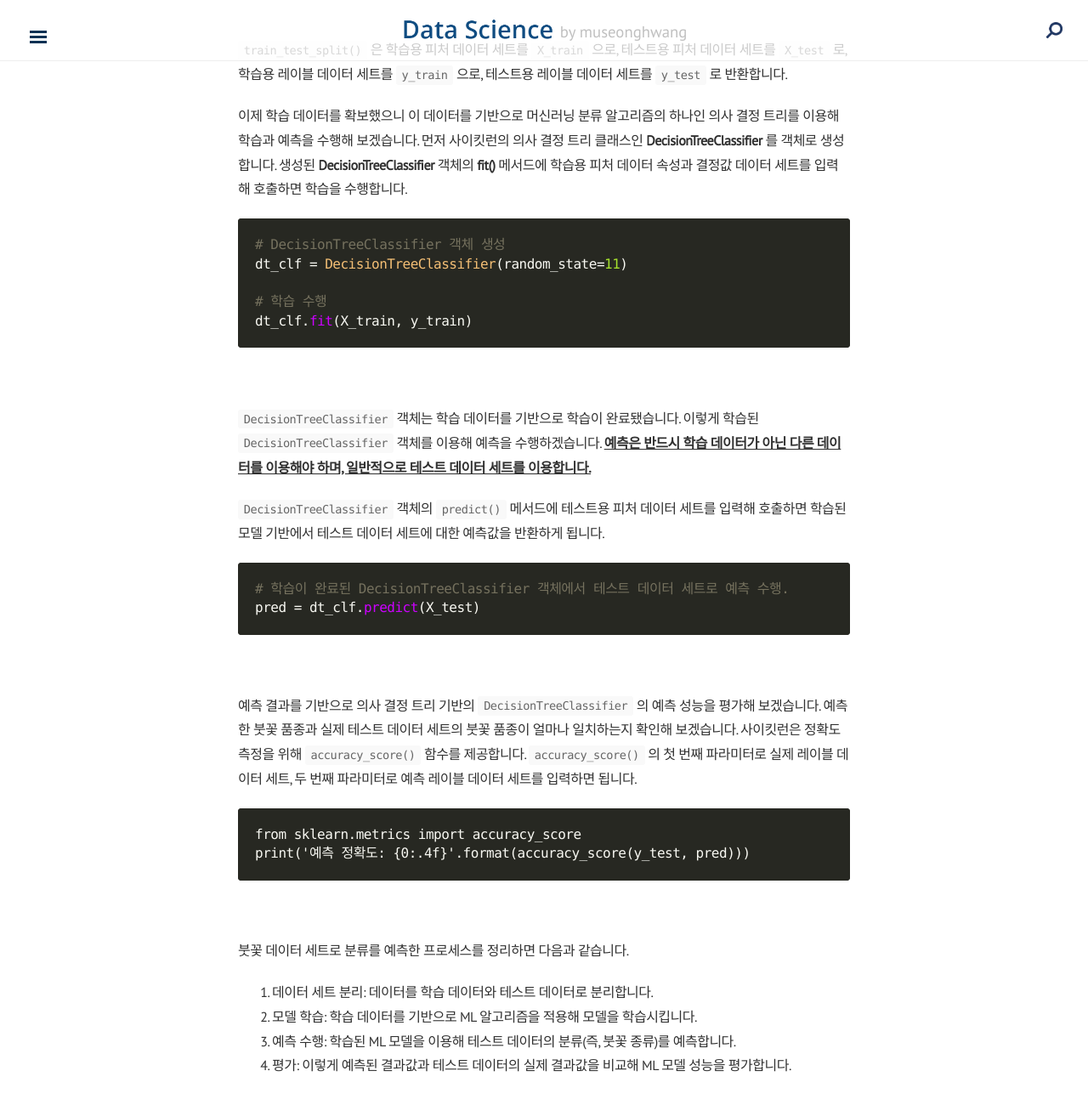
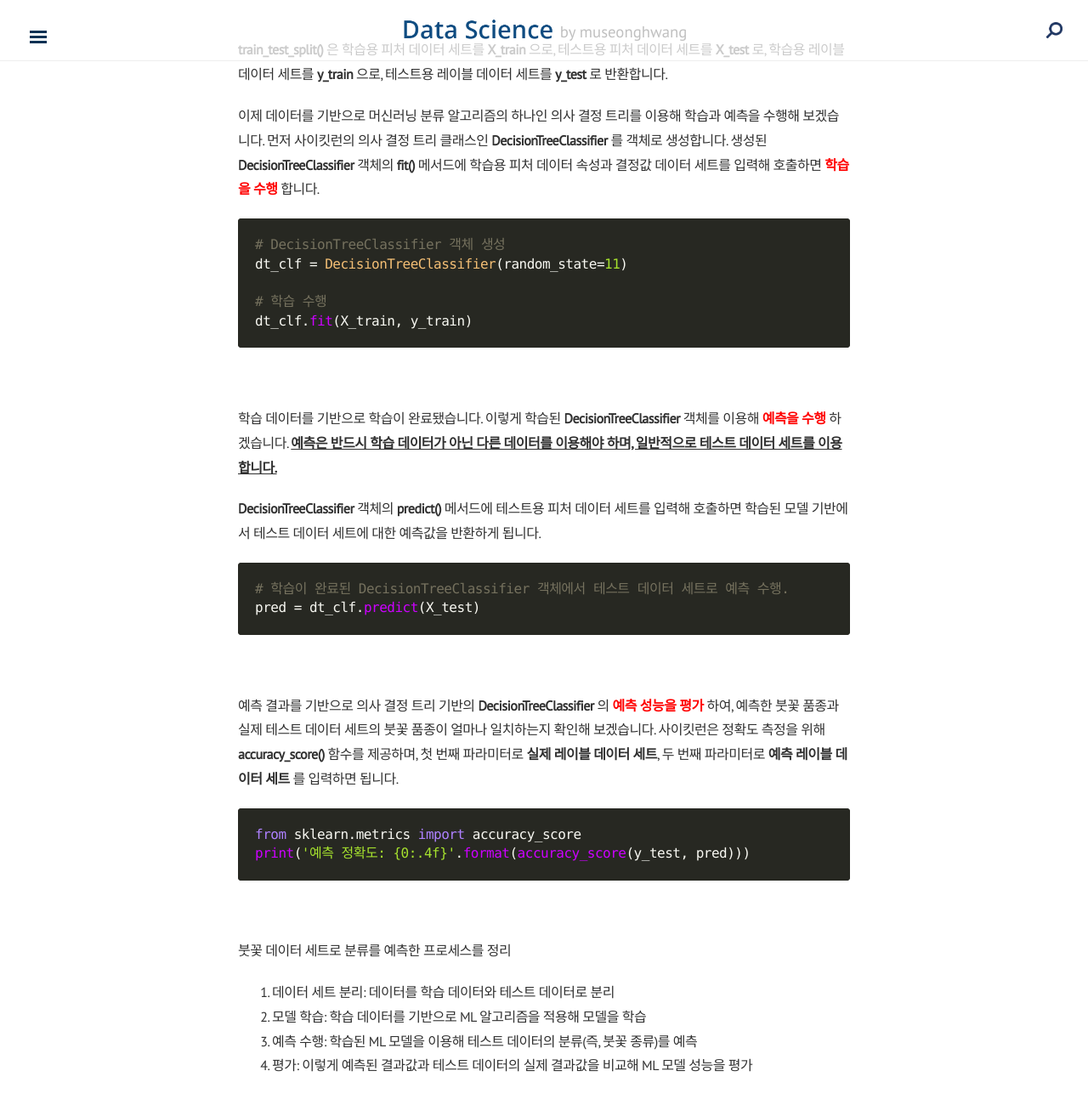
Before and after one commit to museonghwang/museonghwang.github.io, a Jekyll site: the page built from _posts/2023-04-01-ml-sklearn01.md, in a window 1280 px wide and 1400 px high, scrolled down 2212 px. Shown: the top 1300 px of the window at 85% size. Built offline with Jekyll 4.4.1, drawn with Linux system fonts in a browser that asks for light colours; nearby versions of some CDN libraries.

Commit message:
sklearn01 Upload

````diff
--- a/_posts/2023-04-01-ml-sklearn01.md
+++ b/_posts/2023-04-01-ml-sklearn01.md
@@ -24,7 +24,7 @@ from sklearn.model_selection import train_test_split
 
 <br>
 
-`load_iris()` 함수를 이용해 붓꽃 데이터 세트를 로딩한 후, 피처들과 데이터 값이 어떻게 구성돼 있는지 확인하기 위해 DataFrame으로 변환하겠습니다.
+**load_iris()** 함수를 이용해 붓꽃 데이터 세트를 로딩한 후, 피처들과 데이터 값이 어떻게 구성돼 있는지 확인하기 위해 DataFrame으로 변환하겠습니다.
 ```py
 import pandas as pd
 
@@ -55,13 +55,13 @@ iris target명: ['setosa' 'versicolor' 'virginica']
 
 <br>
 
-학습용 데이터와 테스트용 데이터를 분리하겠습니다. **<span style="color:red">학습용 데이터와 테스트용 데이터는 반드시 분리해야 합니다.</span>** **<u>학습 데이터로 학습된 모델이 얼마나 뛰어난 성능을 가지는지 평가하려면 테스트 데이터 세트가 필요하기 때문</u>**입니다. 이를 위해 사이킷런은 `train_test_split()` API를 제공합니다.
+학습용 데이터와 테스트용 데이터를 분리하겠습니다. **<span style="color:red">학습용 데이터와 테스트용 데이터는 반드시 분리해야 합니다.</span>** **<u>학습 데이터로 학습된 모델이 얼마나 뛰어난 성능을 가지는지 평가하려면 테스트 데이터 세트가 필요하기 때문</u>** 입니다. 이를 위해 사이킷런은 **train_test_split()** API를 제공합니다.
 
-* `train_test_split()`
-    * `iris_data` : 피처(Feature) 데이터 세트
-    * `iris_label` : 레이블(Label) 데이터 세트
-    * `test_size` : 전체 데이터 세트 중 테스트 데이터 세트의 비율
-    * `random_state` : 호출할 때마다 같은 학습/테스트용 데이터 세트를 생성하기 위한 난수 발생 값
+* **train_test_split()**
+    * **iris_data** : 피처(Feature) 데이터 세트
+    * **iris_label** : 레이블(Label) 데이터 세트
+    * **test_size** : 전체 데이터 세트 중 테스트 데이터 세트의 비율
+    * **random_state** : 호출할 때마다 같은 학습/테스트용 데이터 세트를 생성하기 위한 난수 발생 값
 
 ```py
 X_train, X_test, y_train, y_test = train_test_split(
@@ -74,9 +74,9 @@ X_train, X_test, y_train, y_test = train_test_split(
 
 <br>
 
-`train_test_split()` 은 학습용 피처 데이터 세트를 `X_train` 으로, 테스트용 피처 데이터 세트를 `X_test` 로, 학습용 레이블 데이터 세트를 `y_train` 으로, 테스트용 레이블 데이터 세트를 `y_test` 로 반환합니다.
+**train_test_split()** 은 학습용 피처 데이터 세트를 **X_train** 으로, 테스트용 피처 데이터 세트를 **X_test** 로, 학습용 레이블 데이터 세트를 **y_train** 으로, 테스트용 레이블 데이터 세트를 **y_test** 로 반환합니다.
 
-이제 학습 데이터를 확보했으니 이 데이터를 기반으로 머신러닝 분류 알고리즘의 하나인 의사 결정 트리를 이용해 학습과 예측을 수행해 보겠습니다. 먼저 사이킷런의 의사 결정 트리 클래스인 **DecisionTreeClassifier** 를 객체로 생성합니다. 생성된 **DecisionTreeClassifier** 객체의 **fit()** 메서드에 학습용 피처 데이터 속성과 결정값 데이터 세트를 입력해 호출하면 학습을 수행합니다.
+이제 데이터를 기반으로 머신러닝 분류 알고리즘의 하나인 의사 결정 트리를 이용해 학습과 예측을 수행해 보겠습니다. 먼저 사이킷런의 의사 결정 트리 클래스인 **DecisionTreeClassifier** 를 객체로 생성합니다. 생성된 **DecisionTreeClassifier** 객체의 **fit()** 메서드에 학습용 피처 데이터 속성과 결정값 데이터 세트를 입력해 호출하면 **<span style="color:red">학습을 수행</span>** 합니다.
 ```py
 # DecisionTreeClassifier 객체 생성
 dt_clf = DecisionTreeClassifier(random_state=11)
@@ -87,9 +87,9 @@ dt_clf.fit(X_train, y_train)
 
 <br>
 
-`DecisionTreeClassifier` 객체는 학습 데이터를 기반으로 학습이 완료됐습니다. 이렇게 학습된 `DecisionTreeClassifier` 객체를 이용해 예측을 수행하겠습니다. **<u>예측은 반드시 학습 데이터가 아닌 다른 데이터를 이용해야 하며, 일반적으로 테스트 데이터 세트를 이용합니다.</u>**
+학습 데이터를 기반으로 학습이 완료됐습니다. 이렇게 학습된 **DecisionTreeClassifier** 객체를 이용해 **<span style="color:red">예측을 수행</span>** 하겠습니다. **<u>예측은 반드시 학습 데이터가 아닌 다른 데이터를 이용해야 하며, 일반적으로 테스트 데이터 세트를 이용합니다.</u>**
 
-`DecisionTreeClassifier` 객체의 `predict()` 메서드에 테스트용 피처 데이터 세트를 입력해 호출하면 학습된 모델 기반에서 테스트 데이터 세트에 대한 예측값을 반환하게 됩니다.
+**DecisionTreeClassifier** 객체의 **predict()** 메서드에 테스트용 피처 데이터 세트를 입력해 호출하면 학습된 모델 기반에서 테스트 데이터 세트에 대한 예측값을 반환하게 됩니다.
 ```py
 # 학습이 완료된 DecisionTreeClassifier 객체에서 테스트 데이터 세트로 예측 수행.
 pred = dt_clf.predict(X_test)
@@ -97,18 +97,17 @@ pred = dt_clf.predict(X_test)
 
 <br>
 
-예측 결과를 기반으로 의사 결정 트리 기반의 `DecisionTreeClassifier` 의 예측 성능을 평가해 보겠습니다. 예측한 붓꽃 품종과 실제 테스트 데이터 세트의 붓꽃 품종이 얼마나 일치하는지 확인해 보겠습니다. 사이킷런은 정확도 측정을 위해 `accuracy_score()` 함수를 제공합니다. `accuracy_score()` 의 첫 번째 파라미터로 실제 레이블 데이터 세트, 두 번째 파라미터로 예측 레이블 데이터 세트를 입력하면 됩니다.
-
-```
+예측 결과를 기반으로 의사 결정 트리 기반의 **DecisionTreeClassifier** 의 **<span style="color:red">예측 성능을 평가</span>** 하여, 예측한 붓꽃 품종과 실제 테스트 데이터 세트의 붓꽃 품종이 얼마나 일치하는지 확인해 보겠습니다. 사이킷런은 정확도 측정을 위해 **accuracy_score()** 함수를 제공하며, 첫 번째 파라미터로 **실제 레이블 데이터 세트**, 두 번째 파라미터로 **예측 레이블 데이터 세트** 를 입력하면 됩니다.
+```py
 from sklearn.metrics import accuracy_score
 print('예측 정확도: {0:.4f}'.format(accuracy_score(y_test, pred)))
 ```
 
 <br>
 
-붓꽃 데이터 세트로 분류를 예측한 프로세스를 정리하면 다음과 같습니다.
+붓꽃 데이터 세트로 분류를 예측한 프로세스를 정리
 
-1. 데이터 세트 분리: 데이터를 학습 데이터와 테스트 데이터로 분리합니다.
-2. 모델 학습: 학습 데이터를 기반으로 ML 알고리즘을 적용해 모델을 학습시킵니다.
-3. 예측 수행: 학습된 ML 모델을 이용해 테스트 데이터의 분류(즉, 붓꽃 종류)를 예측합니다.
-4. 평가: 이렇게 예측된 결과값과 테스트 데이터의 실제 결과값을 비교해 ML 모델 성능을 평가합니다.
+1. 데이터 세트 분리: 데이터를 학습 데이터와 테스트 데이터로 분리
+2. 모델 학습: 학습 데이터를 기반으로 ML 알고리즘을 적용해 모델을 학습
+3. 예측 수행: 학습된 ML 모델을 이용해 테스트 데이터의 분류(즉, 붓꽃 종류)를 예측
+4. 평가: 이렇게 예측된 결과값과 테스트 데이터의 실제 결과값을 비교해 ML 모델 성능을 평가
````
